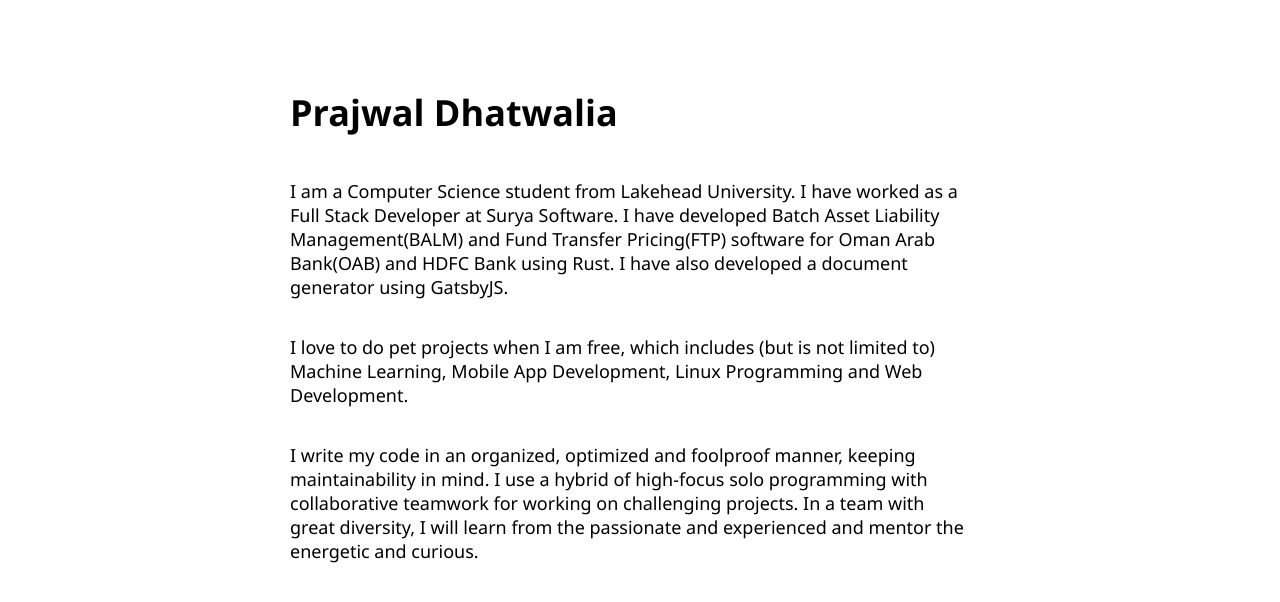
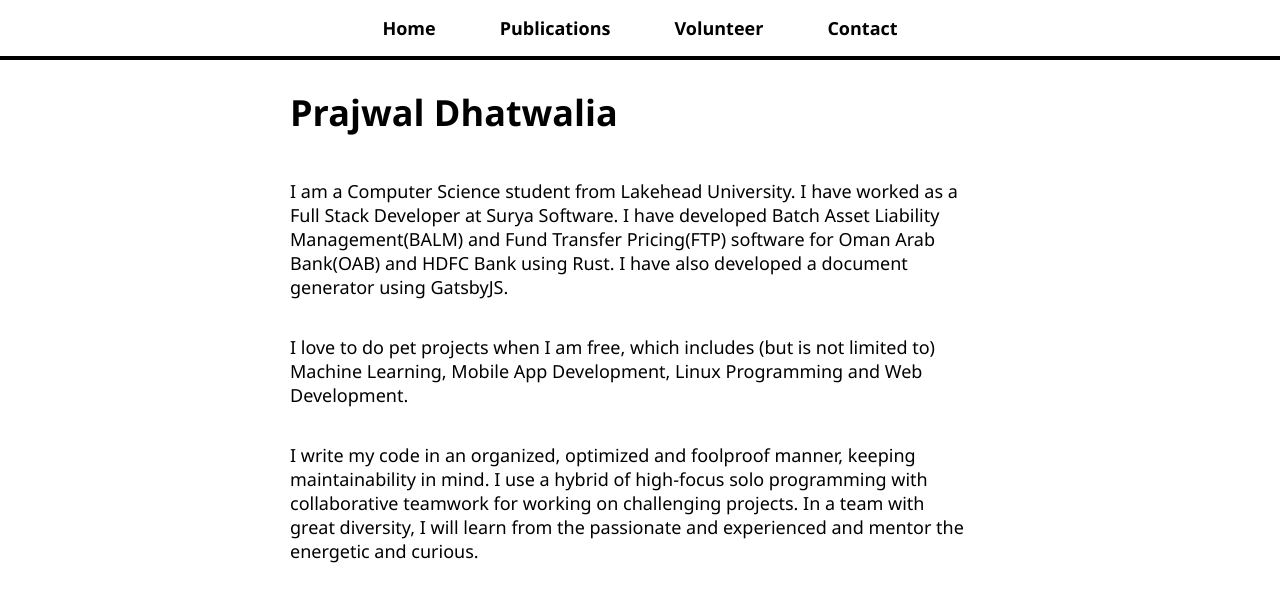
Before and after one commit to dhatwalia/dhatwalia.com, a React (Create React App) app: page / in a window 1280 px wide. Shown: the top 602 px of the page. Built offline with nearby package versions, Linux system fonts and the light colour scheme.

Commit message:
Create Navigation bar

```diff
--- a/src/App.js
+++ b/src/App.js
@@ -8,11 +8,13 @@ import ContactPage from './pages/ContactPage';
 import PublicationPage from './pages/PublicationPage';
 import PublicationsListPage from './pages/PublicationsListPage';
 import VolunteerPage from './pages/VolunteerPage';
+import NavBar from './NavBar';
 
 function App() {
   return (
     <Router>
       <div className="App">
+        <NavBar />
         <div id="page-body">
           <Route path="/" component={HomePage} exact/>
           <Route path="/contact" component={ContactPage} />
--- /dev/null
+++ b/src/NavBar.js
@@ -0,0 +1,23 @@
+import React from 'react';
+import { Link } from 'react-router-dom';
+
+const NavBar = () => (
+    <nav>
+        <ul>
+            <li>
+                <Link to="/">Home</Link>
+            </li>
+            <li>
+                <Link to="/publications-list">Publications</Link>
+            </li>
+            <li>
+                <Link to="/volunteer">Volunteer</Link>
+            </li>
+            <li>
+                <Link to="/contact">Contact</Link>
+            </li>
+        </ul>
+    </nav>
+);
+
+export default NavBar;
```
